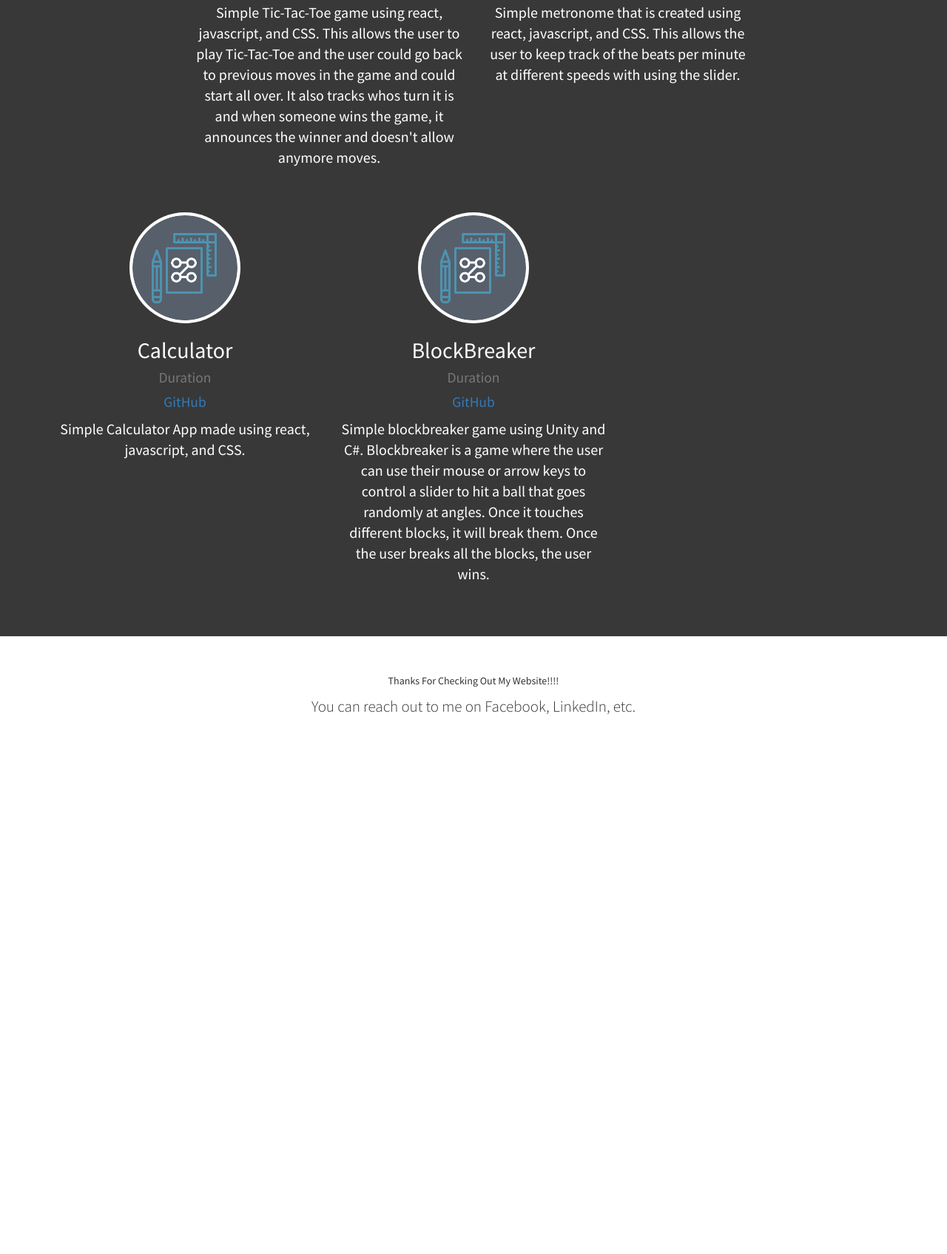
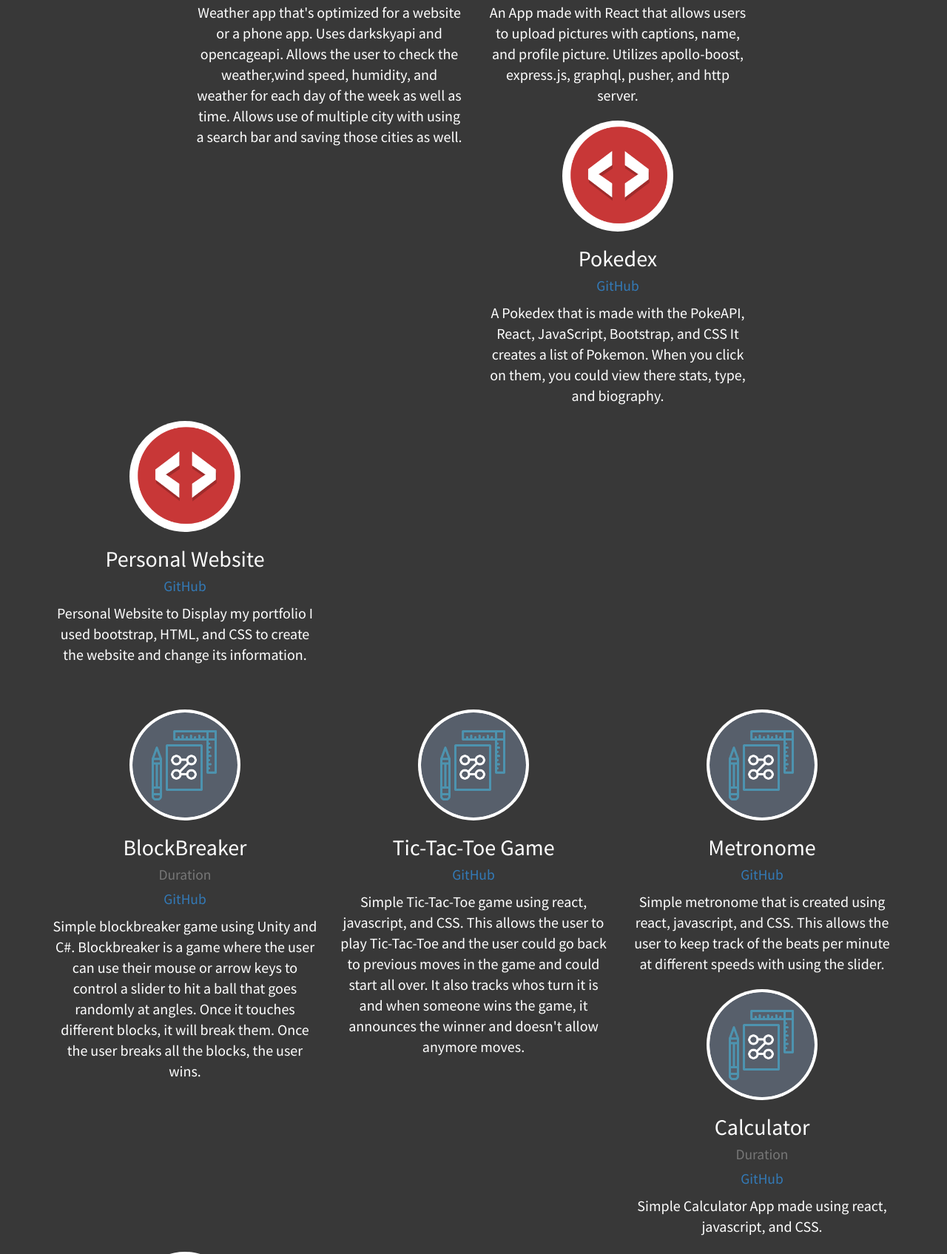
Before and after one commit to ktran1997/Personal-Website, a plain HTML site: page index.html in a window 1280 px wide. Shown: the part 1880-3575 px from the top of the page at 74% size. Before the commit the page ends 2920 px from the top, so only its background shows below. Drawn offline with Linux system fonts and the light colour scheme.

Commit message:
Updated index.html

```diff
--- a/index.html
+++ b/index.html
@@ -187,22 +187,50 @@
                 <div class="col-lg-4 text-center">
                     <a target="_blank" href="http://example.com/">
                         <img class="img-responsive img-circle center-block grow" src="img/html.png" width="150px" alt=""></a>
-                  <h2><span>Tic-Tac-Toe Game</span><br>
-                  <small><a target="_blank" href="https://github.com/ktran1997/React-Tic-Tac-Toe">GitHub</a></small>
+                    <h2><span>Weather App</span><br>
+                        <small><a target="_blank" href="https://github.com/ktran1997/Weather-App">GitHub</a></small>
                     </h2>
                     <p class="lead">
-                      Simple Tic-Tac-Toe game using react, javascript, and CSS. This allows the user to play Tic-Tac-Toe and the user could go back to previous moves in the game and could start all over. It also tracks whos turn it is and when someone wins the game, it announces the winner and doesn't allow anymore moves.
+                        Weather app that's optimized for a website or a phone app.
+
+                        Uses darkskyapi and opencageapi.
+
+                        Allows the user to check the weather,wind speed, humidity, and weather for each day of the week as well as time. Allows use of multiple city with using a search bar and saving those cities as well.
                     </p>
                 </div>
 
                 <div class="col-lg-4 text-center">
                     <a target="_blank" href="http://example.com/">
                         <img class="img-responsive img-circle center-block grow" src="img/html.png" width="150px" alt=""></a>
-                  <h2><span>Metronome</span><br>
-                  <small><a target="_blank" href="https://github.com/">GitHub</a></small>
+                    <h2><span>Instagram-Clone</span><br>
+                        <small><a target="_blank" href="https://github.com/ktran1997/Instagram-Clone">GitHub</a></small>
                     </h2>
                     <p class="lead">
-                     Simple metronome that is created using react, javascript, and CSS. This allows the user to keep track of the beats per minute at different speeds with using the slider.
+                        An App made with React that allows users to upload pictures with captions, name, and profile picture. Utilizes apollo-boost, express.js, graphql, pusher, and http server.
+                    </p>
+                </div>
+
+                <div class="col-lg-4 text-center">
+                    <a target="_blank" href="http://example.com/">
+                        <img class="img-responsive img-circle center-block grow" src="img/html.png" width="150px" alt=""></a>
+                    <h2><span>Pokedex</span><br>
+                        <small><a target="_blank" href="https://github.com/ktran1997/Pokedex">GitHub</a></small>
+                    </h2>
+                    <p class="lead">
+                        A Pokedex that is made with the PokeAPI, React, JavaScript, Bootstrap, and CSS It creates a list of Pokemon. When you click on them, you could view there stats, type, and biography.
+                    </p>
+                </div>
+
+                <div class="col-lg-4 text-center">
+                    <a target="_blank" href="http://example.com/">
+                        <img class="img-responsive img-circle center-block grow" src="img/html.png" width="150px" alt=""></a>
+                    <h2><span>Personal Website</span><br>
+                        <small><a target="_blank" href="https://github.com/ktran1997/Personal-Website">GitHub</a></small>
+                    </h2>
+                    <p class="lead">
+                        Personal Website to Display my portfolio
+
+                        I used bootstrap, HTML, and CSS to create the website and change its information.
                     </p>
                 </div>
 
@@ -218,9 +246,42 @@
                 <div class="col-lg-4 text-center">
                     <a target="_blank" href="http://example.com/">
                         <img class="img-responsive img-circle center-block grow" src="img/kaggle.png" width="150px" alt=""></a>
+                    <h2><span>BlockBreaker</span><br>
+                        <small>Duration</small><br>
+                        <small><a target="_blank" href="https://github.com/ktran1997/BlockBreaker">GitHub</a></small>
+                    </h2>
+                    <p class="lead">
+                        Simple blockbreaker game using Unity and C#. Blockbreaker is a game where the user can use their mouse or arrow keys to control a slider to hit a ball that goes randomly at angles. Once it touches different blocks, it will break them. Once the user breaks all the blocks, the user wins.
+                    </p>
+                </div>
+
+                <div class="col-lg-4 text-center">
+                    <a target="_blank" href="http://example.com/">
+                        <img class="img-responsive img-circle center-block grow" src="img/kaggle.png" width="150px" alt=""></a>
+                    <h2><span>Tic-Tac-Toe Game</span><br>
+                        <small><a target="_blank" href="https://github.com/ktran1997/React-Tic-Tac-Toe">GitHub</a></small>
+                    </h2>
+                    <p class="lead">
+                        Simple Tic-Tac-Toe game using react, javascript, and CSS. This allows the user to play Tic-Tac-Toe and the user could go back to previous moves in the game and could start all over. It also tracks whos turn it is and when someone wins the game, it announces the winner and doesn't allow anymore moves.
+                    </p>
+                </div>
+
+                <div class="col-lg-4 text-center">
+                    <a target="_blank" href="http://example.com/">
+                        <img class="img-responsive img-circle center-block grow" src="img/kaggle.png" width="150px" alt=""></a>
+                    <h2><span>Metronome</span><br>
+                        <small><a target="_blank" href="https://github.com/ktran1997/Metronome">GitHub</a></small>
+                    </h2>
+                    <p class="lead">
+                        Simple metronome that is created using react, javascript, and CSS. This allows the user to keep track of the beats per minute at different speeds with using the slider.
+                    </p>
+                </div>
+              <div class="col-lg-4 text-center">
+                  <a target="_blank" href="http://example.com/">
+                  <img class="img-responsive img-circle center-block grow" src="img/kaggle.png" width="150px" alt=""></a>
                   <h2><span>Calculator</span><br>
                   <small>Duration</small><br>
-                  <small><a target="_blank" href="https://github.com/">GitHub</a></small>
+                  <small><a target="_blank" href="https://github.com/ktran1997/Calculator">GitHub</a></small>
                   </h2>
                   <p class="lead">
                      Simple Calculator App made using react, javascript, and CSS.
@@ -230,12 +291,12 @@
                 <div class="col-lg-4 text-center">
                     <a target="_blank" href="http://example.com/">
                         <img class="img-responsive img-circle center-block grow" src="img/kaggle.png" width="150px" alt=""></a>
-                  <h2><span>BlockBreaker</span><br>
+                    <h2><span>Prison Game</span><br>
                         <small>Duration</small><br>
-                  <small><a target="_blank" href="https://github.com/">GitHub</a></small>
+                        <small><a target="_blank" href="https://github.com/ktran1997/Prison-Game">GitHub</a></small>
                     </h2>
                     <p class="lead">
-                      Simple blockbreaker game using Unity and C#. Blockbreaker is a game where the user can use their mouse or arrow keys to control a slider to hit a ball that goes randomly at angles. Once it touches different blocks, it will break them. Once the user breaks all the blocks, the user wins.
+                        The Prison game is created using Unity and C#. It asks the user questions on where to go so the user could find the exit and win the game.
                     </p>
                 </div>
 
```
Lines whose indentation alone changed are shown as unchanged.
